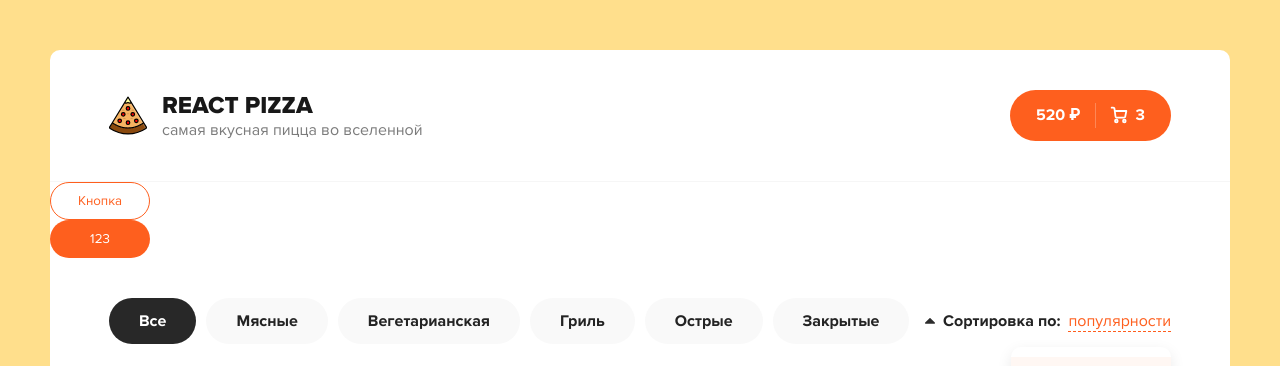
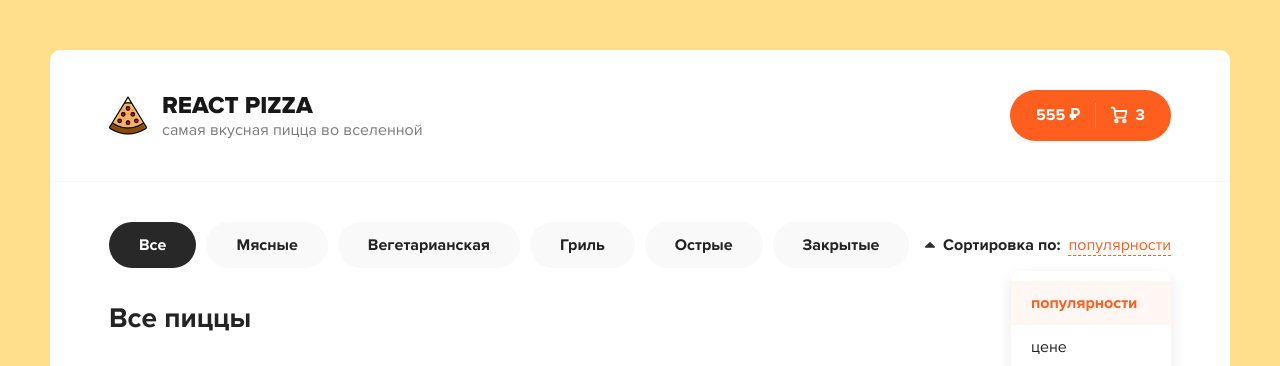
Before and after one commit to alexhkz/react-pizza, a React app: page / in a window 1280 px wide. Shown: the top 366 px of the page. Built offline with nearby package versions, Linux system fonts and the light colour scheme.

Commit message:
categories1

```diff
--- a/src/App.js
+++ b/src/App.js
@@ -1,26 +1,16 @@
 import React from 'react';
-import Header from './Header';
-import Button from './Button';
+
+import {Header, Categories} from './components';
 
 function App() {
+
   return (
 		<div className="wrapper">
 		<Header />
-		<Button outline>Кнопка</Button>
-		<Button>123</Button>
 		<div className="content">
 		<div className="container">
 			<div className="content__top">
-				<div className="categories">
-				<ul>
-					<li className="active">Все</li>
-					<li>Мясные</li>
-					<li>Вегетарианская</li>
-					<li>Гриль</li>
-					<li>Острые</li>
-					<li>Закрытые</li>
-				</ul>
-				</div>
+				<Categories />
 				<div className="sort">
 				<div className="sort__label">
 					<svg
--- a/src/Button.jsx
+++ /dev/null
@@ -1,19 +0,0 @@
-import React from 'react';
-import classNames from 'classnames';
-
-const Button = (props) => {
-	return (
-		<div>
-			<button className={classNames('button',
-			{
-				'button--outline': props.outline,
-			},
-			{
-				'button--filled': props.children,
-			},
-			)}>{props.children}</button>
-		</div>
-	);
-};
-
-export default Button;
--- a/src/Header.jsx
+++ /dev/null
@@ -1,58 +0,0 @@
-import React from 'react';
-import logoSvg from './assets/img/pizza-logo.svg';
-
-const Header = () => {
-	return (
-		<div>
-			<div className="header">
-			<div className="container">
-				<div className="header__logo">
-					<img width="38" src={logoSvg} alt="Pizza logo" />
-					<div>
-						<h1>React Pizza</h1>
-						<p>самая вкусная пицца во вселенной</p>
-					</div>
-				</div>
-				<div className="header__cart">
-					<a href="/cart.html" className="button button--cart">
-					<span>520 ₽</span>
-					<div className="button__delimiter"></div>
-					<svg
-						width="18"
-						height="18"
-						viewBox="0 0 18 18"
-						fill="none"
-						xmlns="http://www.w3.org/2000/svg"
-					>
-						<path
-							d="M6.33333 16.3333C7.06971 16.3333 7.66667 15.7364 7.66667 15C7.66667 14.2636 7.06971 13.6667 6.33333 13.6667C5.59695 13.6667 5 14.2636 5 15C5 15.7364 5.59695 16.3333 6.33333 16.3333Z"
-							stroke="white"
-							strokeWidth="1.8"
-							strokeLinecap="round"
-							strokeLinejoin="round"
-						/>
-						<path
-							d="M14.3333 16.3333C15.0697 16.3333 15.6667 15.7364 15.6667 15C15.6667 14.2636 15.0697 13.6667 14.3333 13.6667C13.597 13.6667 13 14.2636 13 15C13 15.7364 13.597 16.3333 14.3333 16.3333Z"
-							stroke="white"
-							strokeWidth="1.8"
-							strokeLinecap="round"
-							strokeLinejoin="round"
-						/>
-						<path
-							d="M4.78002 4.99999H16.3334L15.2134 10.5933C15.1524 10.9003 14.9854 11.176 14.7417 11.3722C14.4979 11.5684 14.1929 11.6727 13.88 11.6667H6.83335C6.50781 11.6694 6.1925 11.553 5.94689 11.3393C5.70128 11.1256 5.54233 10.8295 5.50002 10.5067L4.48669 2.82666C4.44466 2.50615 4.28764 2.21182 4.04482 1.99844C3.80201 1.78505 3.48994 1.66715 3.16669 1.66666H1.66669"
-							stroke="white"
-							strokeWidth="1.8"
-							strokeLinecap="round"
-							strokeLinejoin="round"
-						/>
-					</svg>
-					<span>3</span>
-					</a>
-				</div>
-			</div>
-		</div>
-		</div>
-	);
-};
-
-export default Header;
--- /dev/null
+++ b/src/components/Button.jsx
@@ -0,0 +1,19 @@
+import React from 'react';
+import classNames from 'classnames';
+
+const Button = ({onClick, className, outline, children}) => {
+	return (
+		<div>
+			<button
+				onClick={onClick}
+				className={classNames('button', className,
+			{
+				'button--outline': outline,
+			})}>
+				{children}
+			</button>
+		</div>
+	);
+};
+
+export default Button;
--- /dev/null
+++ b/src/components/Categories.jsx
@@ -0,0 +1,20 @@
+import React from 'react';
+
+const Categories = (props) => {
+	return (
+		<div>
+			<div className="categories">
+				<ul>
+					<li className="active">Все</li>
+					<li>Мясные</li>
+					<li>Вегетарианская</li>
+					<li>Гриль</li>
+					<li>Острые</li>
+					<li>Закрытые</li>
+				</ul>
+			</div>
+		</div>
+	);
+};
+
+export default Categories;
--- /dev/null
+++ b/src/components/Header.jsx
@@ -0,0 +1,61 @@
+import React from 'react';
+import logoSvg from '../assets/img/pizza-logo.svg';
+import Button from './Button';
+
+const Header = () => {
+	return (
+		<div>
+			<div className="header">
+			<div className="container">
+				<div className="header__logo">
+					<img width="38" src={logoSvg} alt="Pizza logo" />
+					<div>
+						<h1>React Pizza</h1>
+						<p>самая вкусная пицца во вселенной</p>
+					</div>
+				</div>
+				<div className="header__cart">
+					<Button className='button--cart'>
+						<span>555 ₽</span>
+						<div className="button__delimiter"></div>
+						<svg
+							width="18"
+							height="18"
+							viewBox="0 0 18 18"
+							fill="none"
+							xmlns="http://www.w3.org/2000/svg"
+						>
+							<path
+								d="M6.33333 16.3333C7.06971 16.3333 7.66667 15.7364 7.66667 15C7.66667 14.2636 7.06971 13.6667 6.33333 13.6667C5.59695 13.6667 5 14.2636 5 15C5 15.7364 5.59695 16.3333 6.33333 16.3333Z"
+								stroke="white"
+								strokeWidth="1.8"
+								strokeLinecap="round"
+								strokeLinejoin="round"
+							/>
+							<path
+								d="M14.3333 16.3333C15.0697 16.3333 15.6667 15.7364 15.6667 15C15.6667 14.2636 15.0697 13.6667 14.3333 13.6667C13.597 13.6667 13 14.2636 13 15C13 15.7364 13.597 16.3333 14.3333 16.3333Z"
+								stroke="white"
+								strokeWidth="1.8"
+								strokeLinecap="round"
+								strokeLinejoin="round"
+							/>
+							<path
+								d="M4.78002 4.99999H16.3334L15.2134 10.5933C15.1524 10.9003 14.9854 11.176 14.7417 11.3722C14.4979 11.5684 14.1929 11.6727 13.88 11.6667H6.83335C6.50781 11.6694 6.1925 11.553 5.94689 11.3393C5.70128 11.1256 5.54233 10.8295 5.50002 10.5067L4.48669 2.82666C4.44466 2.50615 4.28764 2.21182 4.04482 1.99844C3.80201 1.78505 3.48994 1.66715 3.16669 1.66666H1.66669"
+								stroke="white"
+								strokeWidth="1.8"
+								strokeLinecap="round"
+								strokeLinejoin="round"
+							/>
+						</svg>
+						<span>3</span>
+					</Button>
+
+
+				</div>
+			</div>
+		</div>
+		</div>
+	);
+};
+
+export default Header;
--- /dev/null
+++ b/src/components/index.js
@@ -0,0 +1,3 @@
+export {default as Button} from './Button';
+export {default as Header} from './Header';
+export {default as Categories} from './Categories';
```
Also changed, not shown: src/scss/components/Header.jsx (added, +61 -0 lines).
